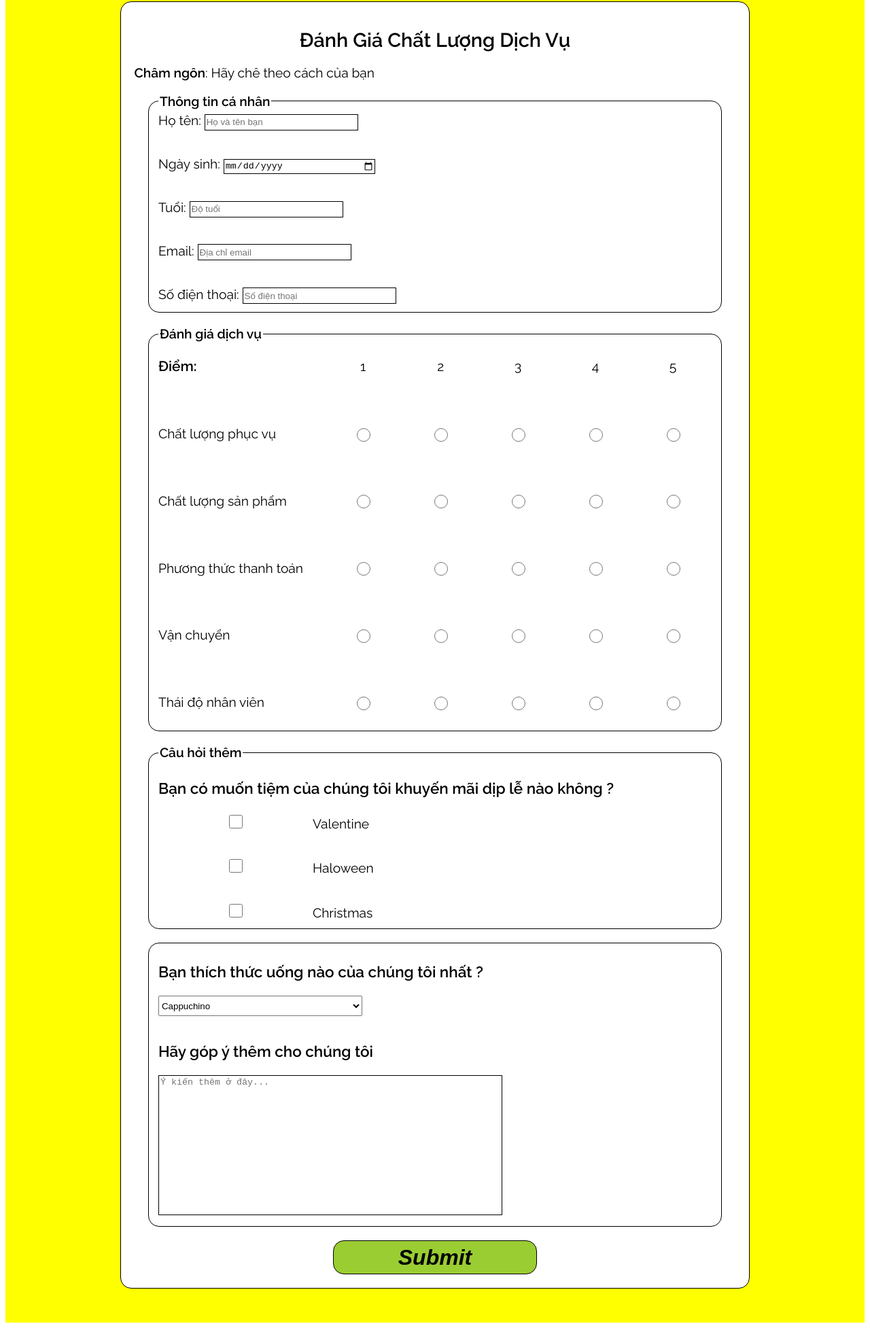
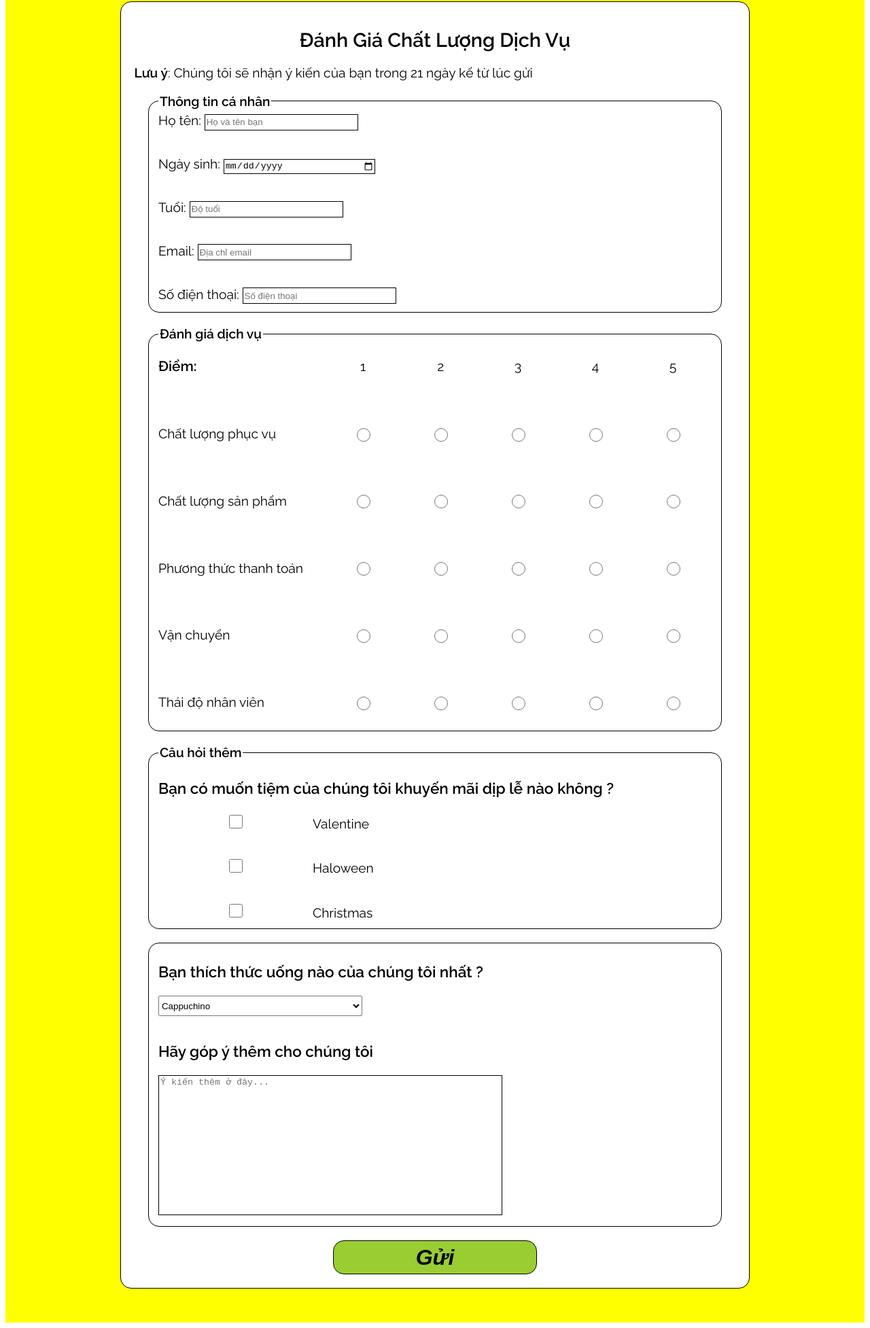
Before and after one commit to cuong200311/baiTapLon, a plain HTML site: page form.html in a window 1280 px wide. Shown: the part 56-2010 px from the top of the page at 68% size. Drawn offline with Linux system fonts and the light colour scheme.

Commit message:
sua contact

```diff
--- a/css/contact.css
+++ b/css/contact.css
@@ -62,7 +62,6 @@ div.item {
     text-align: center;
     background-color: darkblue;
     height: 35rem;
-    padding-top: 0;
     opacity: 0.8;
 }
 
--- a/form.html
+++ b/form.html
@@ -16,7 +16,7 @@
     <div id="outside">
         <form action="thank_you.html">
             <h1 id="title">Đánh giá chất lượng dịch vụ</h1>
-            <p id="description"><b>Châm ngôn</b>: Hãy chê theo cách của bạn</p>
+            <p id="description"><b>Lưu ý</b>: Chúng tôi sẽ nhận ý kiến của bạn trong 21 ngày kể từ lúc gửi</p>
             <fieldset>
                 <legend>Thông tin cá nhân</legend>
                 <div>
@@ -144,7 +144,7 @@
                 </div>
             </fieldset>
             <div class="button">
-                <input type="submit" id="submit">
+                <input type="submit" id="submit" value="Gửi">
             </div>
         </form>
     </div>
```
